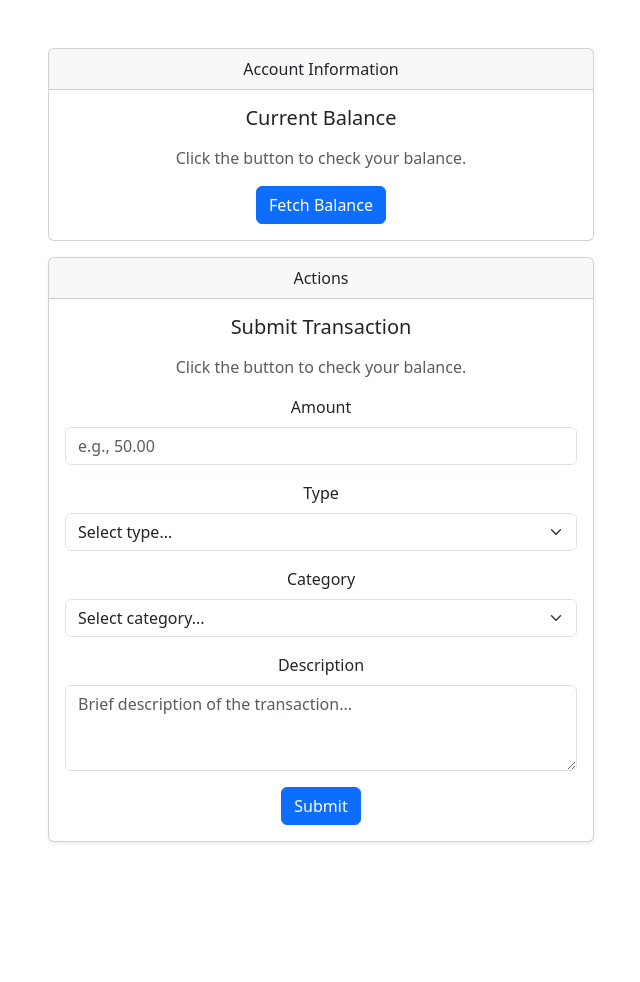
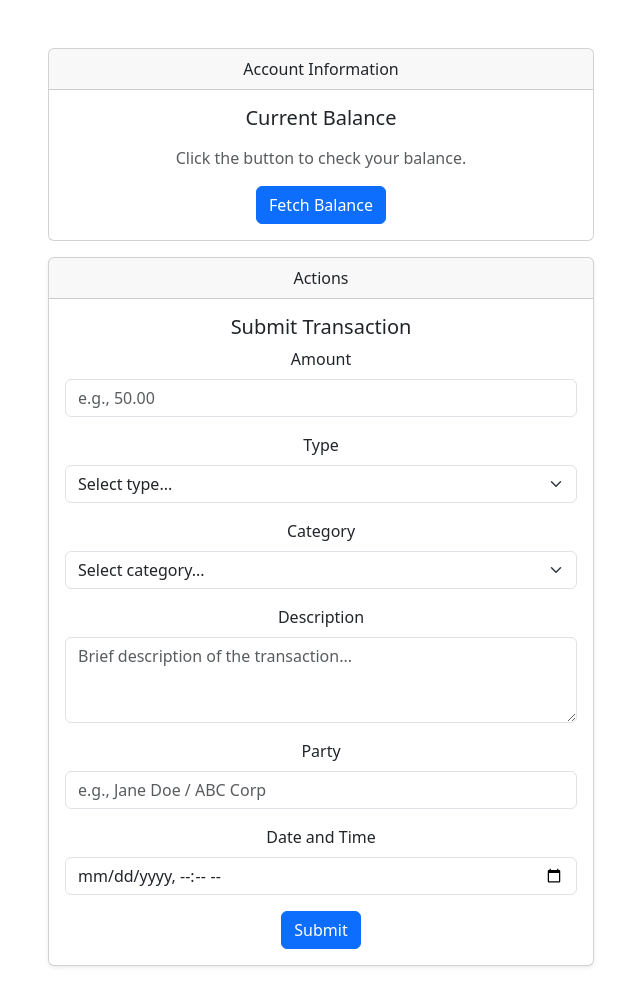
Before and after one commit to Lukas-Les/fintra-front, a website: page static/index.html in a window 1280 px wide. Shown: the whole page, without its empty margins (319-959 px from the left). Before the commit the page ends 858 px from the top, so only its background shows below. Drawn offline with nearby package versions, Linux system fonts and the light colour scheme.

Commit message:
date picker

```diff
--- a/static/index.html
+++ b/static/index.html
@@ -78,12 +78,6 @@
             <div class="card-header">Actions</div>
             <div class="card-body">
               <h5 class="card-title">Submit Transaction</h5>
-
-              <div id="action-display" class="my-3">
-                <p class="text-muted">
-                  Click the button to check your balance.
-                </p>
-              </div>
               <form>
                 <div class="mb-3">
                   <label for="moneyAmount" class="form-label">Amount</label>
@@ -136,6 +130,28 @@
                     placeholder="Brief description of the transaction..."
                   ></textarea>
                 </div>
+                <div class="mb-3">
+                  <label for="transactionParty" class="form-label">Party</label>
+                  <input
+                    type="text"
+                    class="form-control"
+                    id="transactionParty"
+                    name="party"
+                    placeholder="e.g., Jane Doe / ABC Corp"
+                  />
+                </div>
+                <div class="mb-3">
+                  <label for="transactionDateTime" class="form-label"
+                    >Date and Time</label
+                  >
+                  <input
+                    type="datetime-local"
+                    class="form-control"
+                    id="transactionDateTime"
+                    name="transactionDateTime"
+                  />
+                </div>
+
                 <button
                   type="submit"
                   class="btn btn-primary"
```
